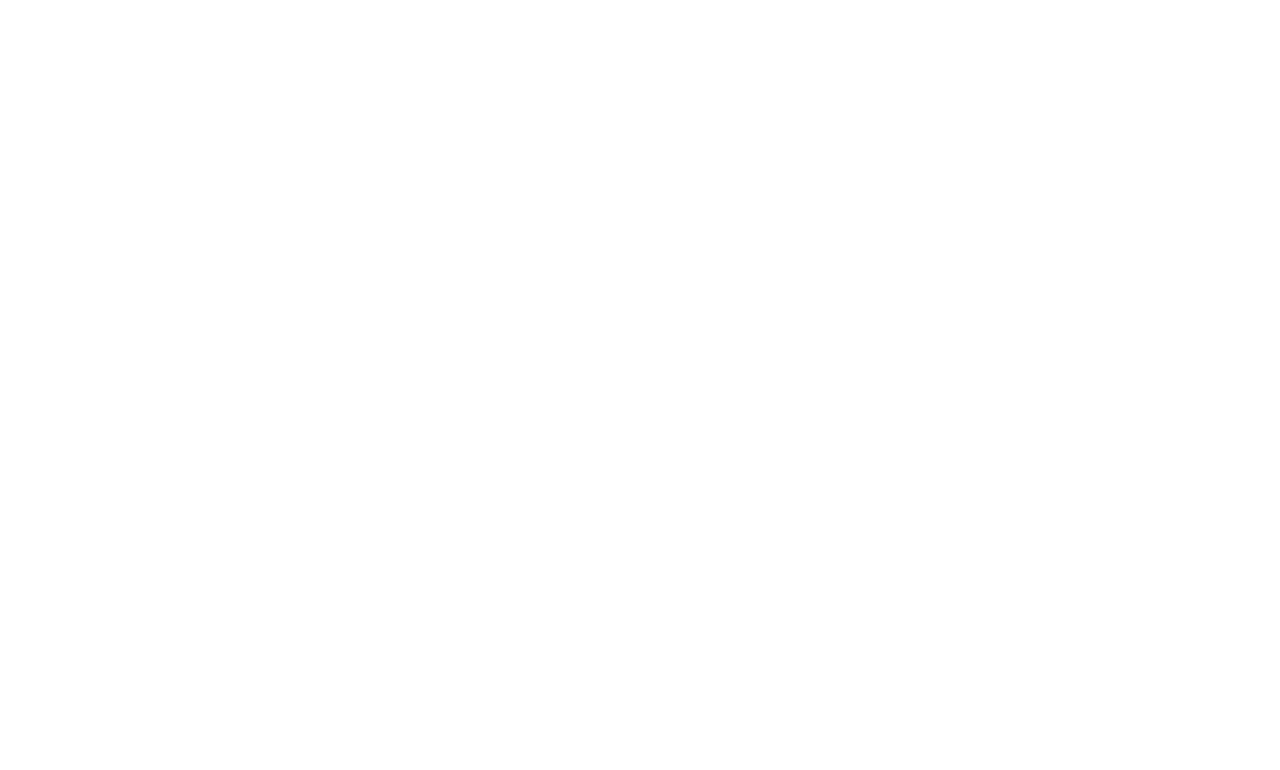
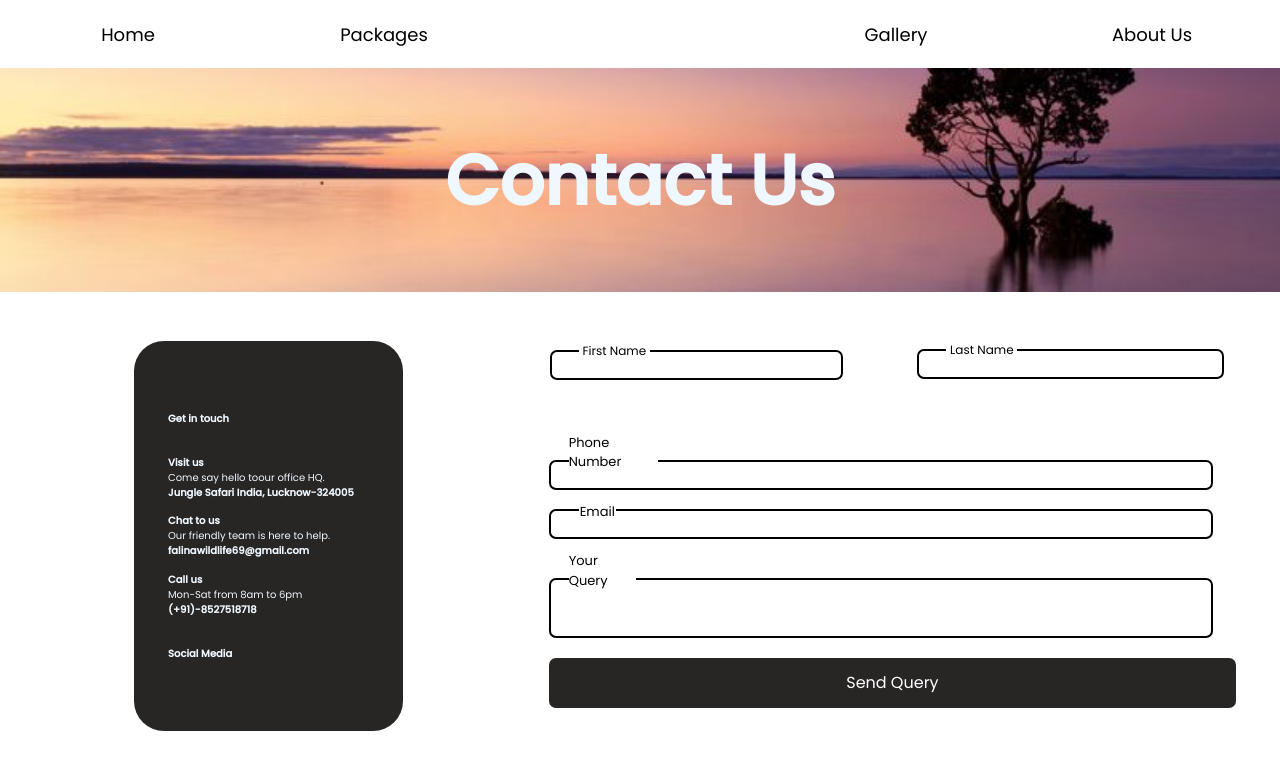
Before and after one commit to ANKITy102/Falina-Wildlife-Sanctuary, a React (Create React App) app in the folder frontend/: page /contactus in a window 1280 px wide. Before the commit this address had no page. Shown: the top 770 px of the page. Built offline with nearby package versions, Linux system fonts and the light colour scheme.

Commit message:
contact us routing set

```diff
--- a/frontend/src/App.js
+++ b/frontend/src/App.js
@@ -1,11 +1,13 @@
 import React from 'react'
 import {BrowserRouter, Route, Routes} from "react-router-dom"
 import Mainpage from './pages/main/Mainpage'
+import Contactus from './pages/ContactUs/ContactUs'
 const App = () => {
   return (
     <BrowserRouter>
       <Routes>
         <Route path="/" element={<Mainpage/>}/>
+        <Route path="/contactus" element={<Contactus/>}/>
       </Routes>
     </BrowserRouter>
   )
--- a/frontend/src/pages/ContactUs/ContactUs.js
+++ b/frontend/src/pages/ContactUs/ContactUs.js
@@ -1,6 +1,6 @@
 import sks from './ContactUs.module.css';
 
-function contactus (){
+function Contactus (){
     return(
         <>
         <div className={sks.container}>
@@ -51,4 +51,4 @@
     );
 }
 
-export default contactus;
+export default Contactus;
```
